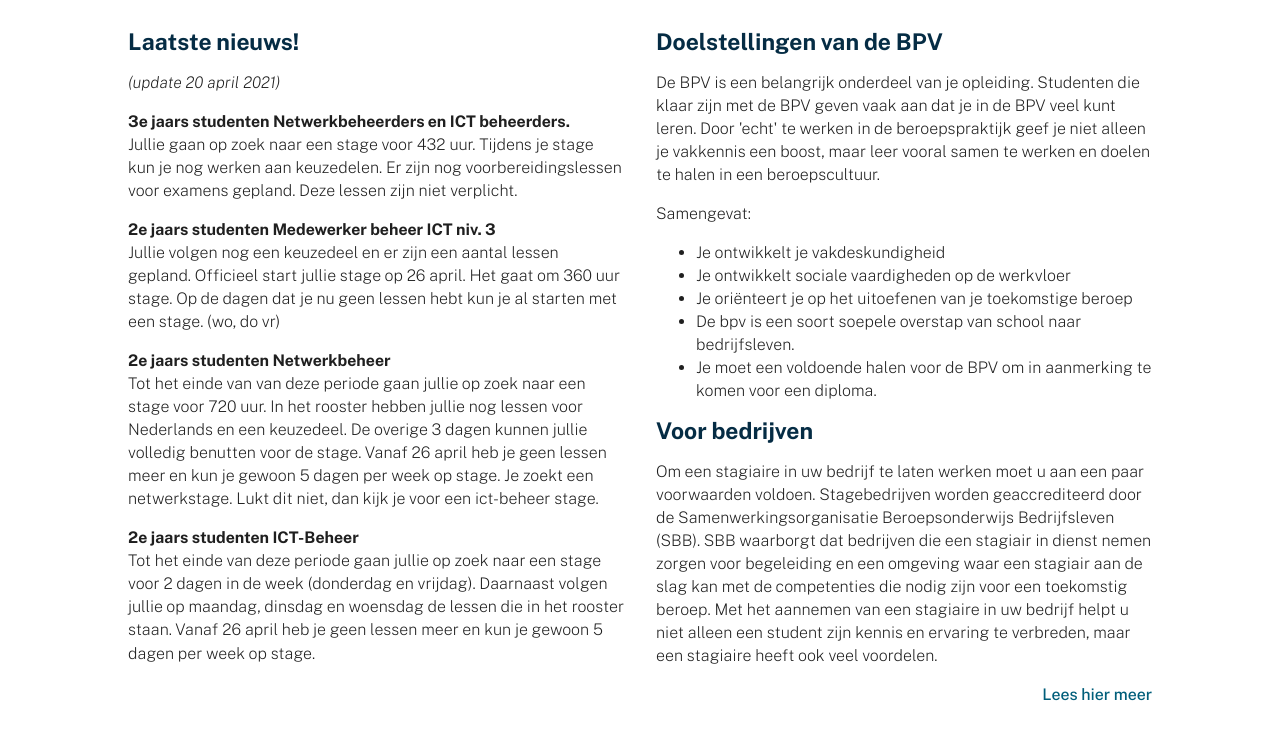
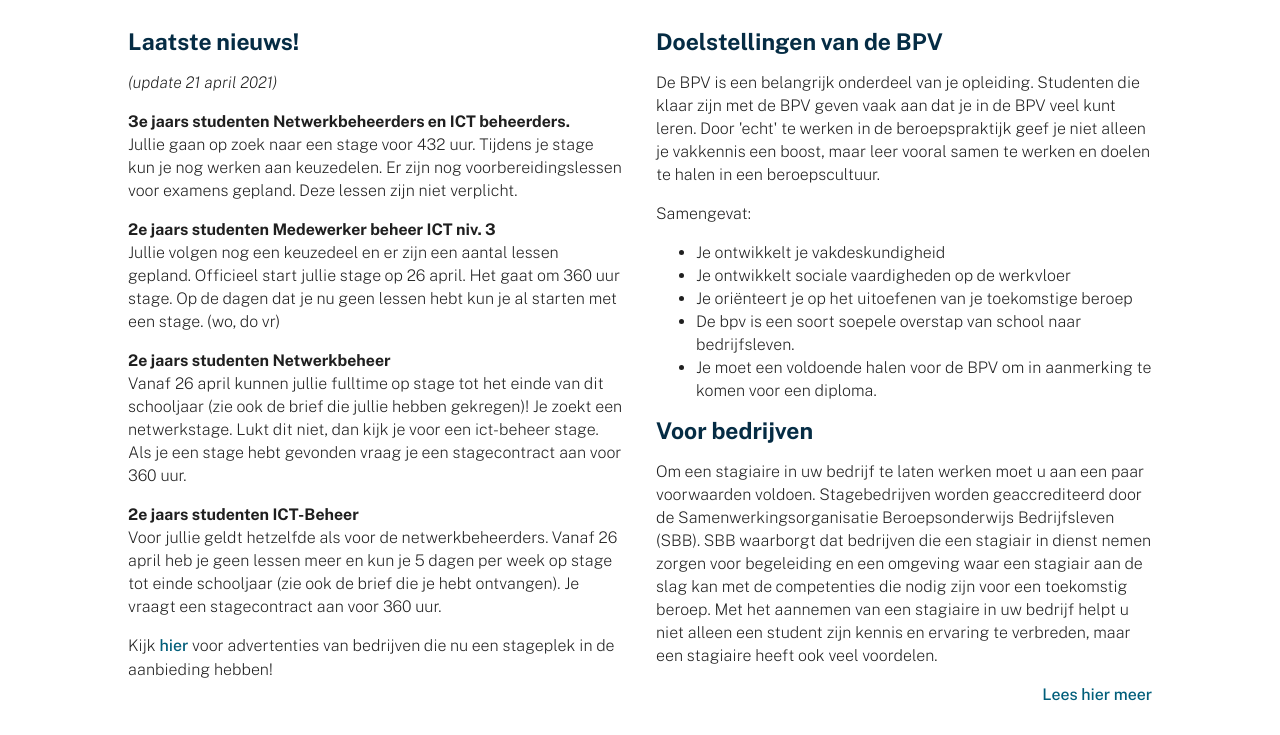
Before and after one commit to siewers32/ictbpvwc, a website: page public_html/index.html in a window 1280 px wide. Shown: the part 210-945 px from the top of the page. Drawn offline with Linux system fonts and the light colour scheme.

Commit message:
21 april updates

```diff
--- a/public_html/index.html
+++ b/public_html/index.html
@@ -40,7 +40,7 @@
     <article>
         <div class="col">
             <h3>Laatste nieuws! </h3>
-            <i>(update 20 april 2021)</i>
+            <i>(update 21 april 2021)</i>
             <p>
                 <b>3e jaars studenten Netwerkbeheerders en ICT beheerders.</b><br/>
                 Jullie gaan op zoek naar een stage voor 432 uur. Tijdens je stage kun je nog werken aan keuzedelen. Er
@@ -54,13 +54,16 @@
             </p>
             <p>
                 <b>2e jaars studenten Netwerkbeheer</b><br/>
-                Tot het einde van van deze periode gaan jullie op zoek naar een stage voor 720 uur. In het rooster hebben jullie nog lessen voor Nederlands en een keuzedeel. De overige 3 dagen kunnen jullie volledig benutten voor de stage. Vanaf 26 april heb je geen lessen meer en kun je gewoon 5 dagen per week op stage. Je zoekt een netwerkstage. Lukt dit niet, dan kijk je voor een ict-beheer stage.
+                Vanaf 26 april kunnen jullie fulltime op stage tot het einde van dit schooljaar (zie ook de brief die jullie hebben gekregen)! Je zoekt een netwerkstage. Lukt dit niet, dan kijk je voor een ict-beheer stage. Als je een stage hebt gevonden vraag je een stagecontract aan voor 360 uur.
 
             </p>
             <p>
                 <b>2e jaars studenten ICT-Beheer</b><br/>
-                Tot het einde van deze periode gaan jullie op zoek naar een stage voor 2 dagen in de week (donderdag en vrijdag). Daarnaast volgen jullie op maandag, dinsdag en woensdag de lessen die in het rooster staan. Vanaf 26 april heb je geen lessen meer en kun je gewoon 5 dagen per week op stage.
+                Voor jullie geldt hetzelfde als voor de netwerkbeheerders. Vanaf 26 april heb je geen lessen meer en kun je 5 dagen per week op stage tot einde schooljaar (zie ook de brief die je hebt ontvangen). Je vraagt een stagecontract aan voor 360 uur.
 
+            </p>
+            <p>
+                Kijk <a href="http://localhost:3000/#advertenties">hier</a> voor advertenties van bedrijven die nu een stageplek in de aanbieding hebben!
             </p>
         </div>
         <div class="col">
```
Also changed, not shown: src/index.html (+6 -3 lines).
